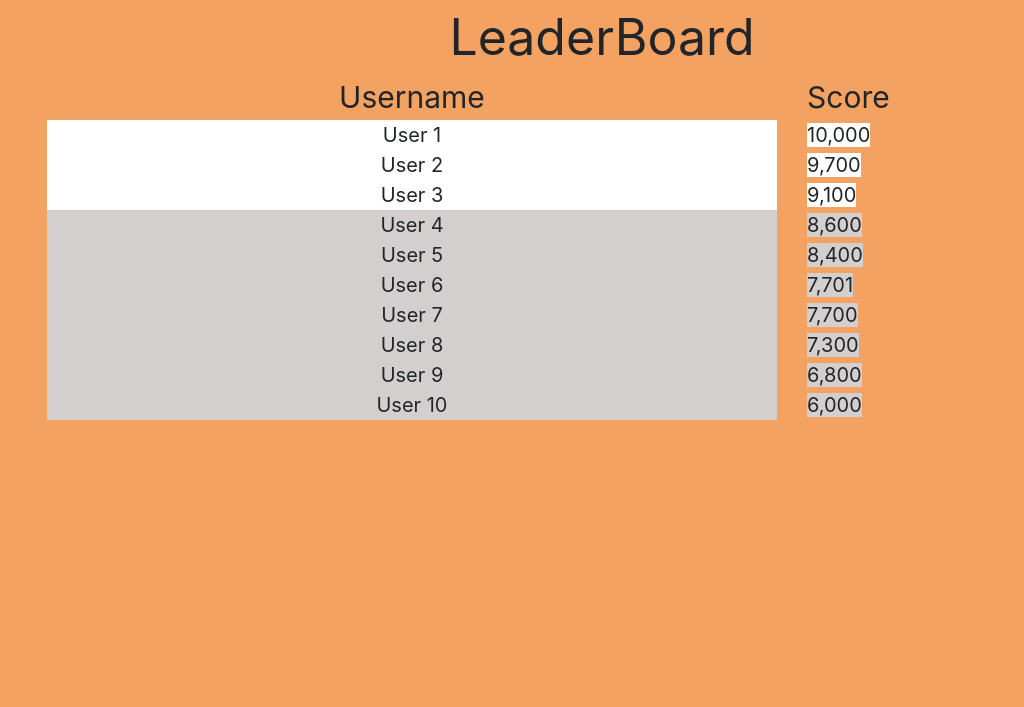
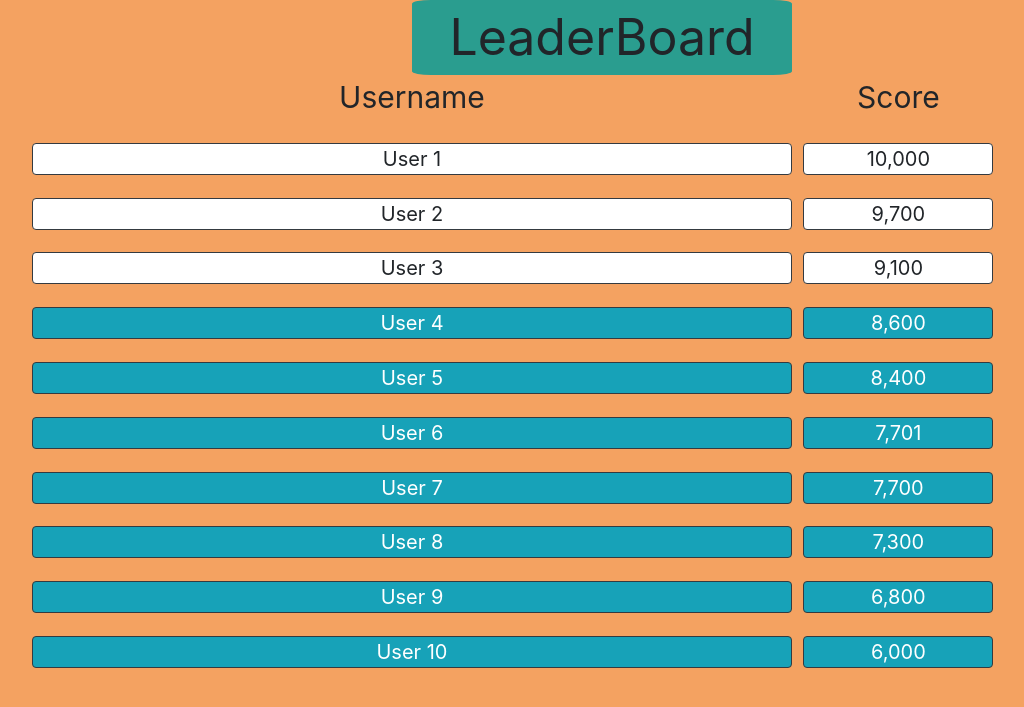
Before and after one commit to RAIK284/project-code-hackoverflow, a Django app: page /leaderboard/ in a window 1280 px wide. Shown: the part 56-763 px from the top of the page, without its empty margins (38-1062 px from the left). Run offline with Django 4.2, Linux system fonts and the light colour scheme; some libraries are stand-ins or nearby versions.

Commit message:
Finished design of Leaderboard

```diff
--- a/messaging/templates/messaging/leaderboard.html
+++ b/messaging/templates/messaging/leaderboard.html
@@ -2,119 +2,133 @@
 {% extends 'main.html' %} {% block content %}
 
 <style>
-    my-style-row {
-        background-color: #2A9D8F;
-        height: 600px;
+	.panel {
+		background-color:#2A9D8F;
+		border-radius:5%;
+		height: 100%;
+	}
+
+    .top-panel {
+        margin-right: 1%;
     }
+
+    .user-panel {
+        margin-top: 2%;
+        margin-right: 1%;
+    }
+
+	.point-panel {
+		margin-top: 2%;
+	}
 </style>
 
 <div class="container">
     <div class="row">
       <div class="col">
       </div>
-      <div class="col-7">
-        <center style = "font-size: 50px; background-color: #F4A261">LeaderBoard</center>
+      <div class="col-4 panel">
+        <center style = "font-size: 50px">LeaderBoard</center>
       </div>
       <div class="col">
       </div>
     </div>
 
     <div class="row">
-        <div class="col-8">
+        <div class="col-8 top-panel">
             <center style = "font-size: 30px">Username</center>
         </div>
-        <div class="col-4">
-            <p1 style = "font-size: 30px">Score</p1>
+        <div class="col-2">
+            <center style = "font-size: 30px">Score</center>
         </div>
     </div>
 
     <div class="row">
-        <div class="col-8">
-            <center style = "font-size: 20px; background-color: #FFFFFF">User 1</center>
+        <div class="col-8 border border-dark rounded bg-white user-panel">
+            <center style = "font-size: 20px">User 1</center>
         </div>
-        <div class="col-4">
-            <p1 style = "font-size: 20px; background-color: #FFFFFF">10,000</p1>
+        <div class="col-2 border border-dark rounded bg-white point-panel">
+            <center style = "font-size: 20px">10,000</center>
         </div>
     </div>
 
     <div class="row">
-        <div class="col-8">
-            <center style = "font-size: 20px; background-color: #FFFFFF">User 2</center>
+        <div class="col-8 border border-dark rounded bg-white user-panel">
+            <center style = "font-size: 20px">User 2</center>
         </div>
-        <div class="col-4">
-            <p1 style = "font-size: 20px; background-color: #FFFFFF">9,700</p1>
+        <div class="col-2 border border-dark rounded bg-white point-panel">
+            <center style = "font-size: 20px">9,700</center>
         </div>
     </div>
 
     <div class="row">
-        <div class="col-8">
-            <center style = "font-size: 20px; background-color: #FFFFFF">User 3</center>
+        <div class="col-8 border border-dark rounded bg-white user-panel">
+            <center style = "font-size: 20px">User 3</center>
         </div>
-        <div class="col-4">
-            <p1 style = "font-size: 20px; background-color: #FFFFFF">9,100</p1>
+        <div class="col-2 border border-dark rounded bg-white point-panel">
+            <center style = "font-size: 20px">9,100</center>
         </div>
     </div>
 
     <div class="row">
-        <div class="col-8">
-            <center style = "font-size: 20px; background-color: #D3CFCF">User 4</center>
+        <div class="col-8 border border-dark rounded bg-info user-panel text-white">
+            <center style = "font-size: 20px">User 4</center>
         </div>
-        <div class="col-4">
-            <p1 style = "font-size: 20px; background-color: #D3CFCF">8,600</p1>
+        <div class="col-2 border border-dark rounded bg-info point-panel text-white">
+            <center style = "font-size: 20px">8,600</center>
         </div>
     </div>
 
     <div class="row">
-        <div class="col-8">
-            <center style = "font-size: 20px; background-color: #D3CFCF">User 5</center>
+        <div class="col-8 border border-dark rounded bg-info user-panel text-white">
+            <center style = "font-size: 20px">User 5</center>
         </div>
-        <div class="col-4">
-            <p1 style = "font-size: 20px; background-color: #D3CFCF">8,400</p1>
+        <div class="col-2 border border-dark rounded bg-info point-panel text-white">
+            <center style = "font-size: 20px">8,400</center>
         </div>
     </div>
 
     <div class="row">
-        <div class="col-8">
-            <center style = "font-size: 20px; background-color: #D3CFCF">User 6</center>
+        <div class="col-8 border border-dark rounded bg-info user-panel text-white">
+            <center style = "font-size: 20px">User 6</center>
         </div>
-        <div class="col-4">
-            <p1 style = "font-size: 20px; background-color: #D3CFCF">7,701</p1>
+        <div class="col-2 border border-dark rounded bg-info point-panel text-white">
+            <center style = "font-size: 20px">7,701</center>
         </div>
     </div>
 
     <div class="row">
-        <div class="col-8">
-            <center style = "font-size: 20px; background-color: #D3CFCF">User 7</center>
+        <div class="col-8 border border-dark rounded bg-info user-panel text-white">
+            <center style = "font-size: 20px">User 7</center>
         </div>
-        <div class="col-4">
-            <p1 style = "font-size: 20px; background-color: #D3CFCF">7,700</p1>
+        <div class="col-2 border border-dark rounded bg-info point-panel text-white">
+            <center style = "font-size: 20px">7,700</center>
         </div>
     </div>
 
     <div class="row">
-        <div class="col-8">
-            <center style = "font-size: 20px; background-color: #D3CFCF">User 8</center>
+        <div class="col-8 border border-dark rounded bg-info user-panel text-white">
+            <center style = "font-size: 20px">User 8</center>
         </div>
-        <div class="col-4">
-            <p1 style = "font-size: 20px; background-color: #D3CFCF">7,300</p1>
+        <div class="col-2 border border-dark rounded bg-info point-panel text-white">
+            <center style = "font-size: 20px">7,300</center>
         </div>
     </div>
 
     <div class="row">
-        <div class="col-8">
-            <center style = "font-size: 20px; background-color: #D3CFCF">User 9</center>
+        <div class="col-8 border border-dark rounded bg-info user-panel text-white">
+            <center style = "font-size: 20px">User 9</center>
         </div>
-        <div class="col-4">
-            <p1 style = "font-size: 20px; background-color: #D3CFCF">6,800</p1>
+        <div class="col-2 border border-dark rounded bg-info point-panel text-white">
+            <center style = "font-size: 20px">6,800</center>
         </div>
     </div>
 
     <div class="row">
-        <div class="col-8">
-            <center style = "font-size: 20px; background-color: #D3CFCF">User 10</center>
+        <div class="col-8 border border-dark rounded bg-info user-panel text-white">
+            <center style = "font-size: 20px">User 10</center>
         </div>
-        <div class="col-4">
-            <p1 style = "font-size: 20px; background-color: #D3CFCF">6,000</p1>
+        <div class="col-2 border border-dark rounded bg-info point-panel text-white">
+            <center style = "font-size: 20px">6,000</center>
         </div>
     </div>
   </div>
```
